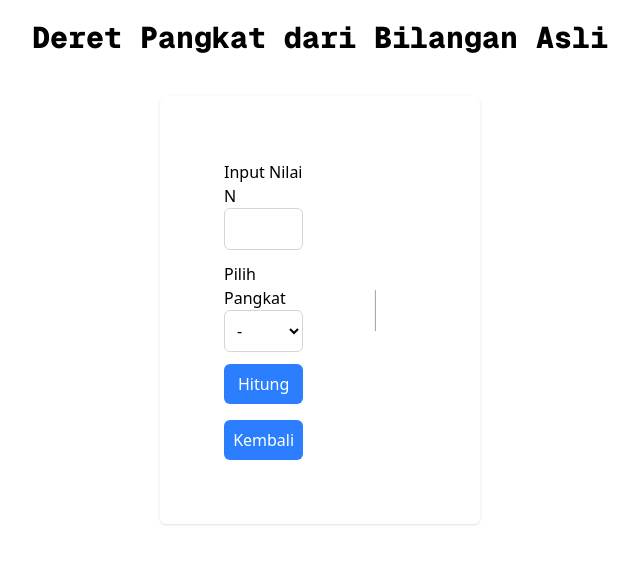
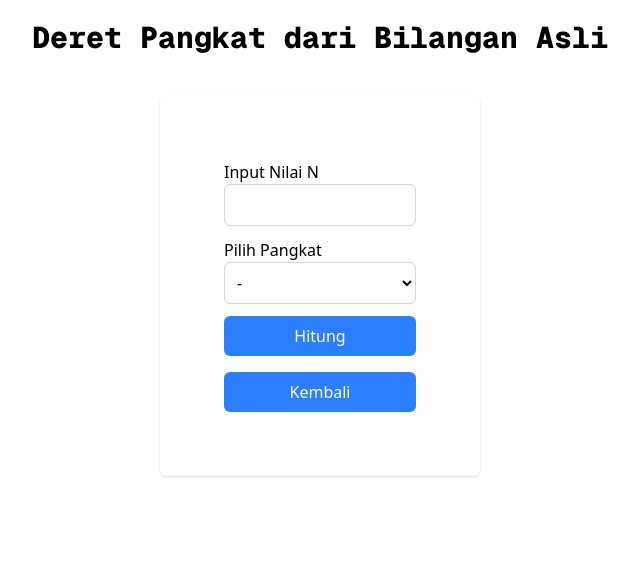
Before and after one commit to teddyirwn/matetatic2-program, a Next.js app: page /deret-pangkat in a window 1280 px wide. Shown: the top 564 px of the page, without its empty margins (320-960 px from the left). Built offline with nearby package versions, Linux system fonts and the light colour scheme.

Commit message:
update hidden hr

```diff
--- a/src/app/deret-pangkat/page.tsx
+++ b/src/app/deret-pangkat/page.tsx
@@ -56,7 +56,7 @@ export default function DeretPangkat() {
                     setPangkat={setPangkat}
                 />
 
-                <hr className="md:rotate-90 md:w-32 border-t border-gray-400 my-auto mx-5" />
+                <hr className={`${!isSubmit ? "hidden" : "md:rotate-90 md:w-32 border-t border-gray-400 my-auto mx-5"}`} />
                 <div className={`${!isSubmit ? "hidden" : "block duration-1000 ease-in-out"} `}>
                     {pangkat === 1 && <Hpangkat1 hasil={hasil} />}
                     {pangkat === 2 && <Hpangkat2 hasil={hasil} />}
```
